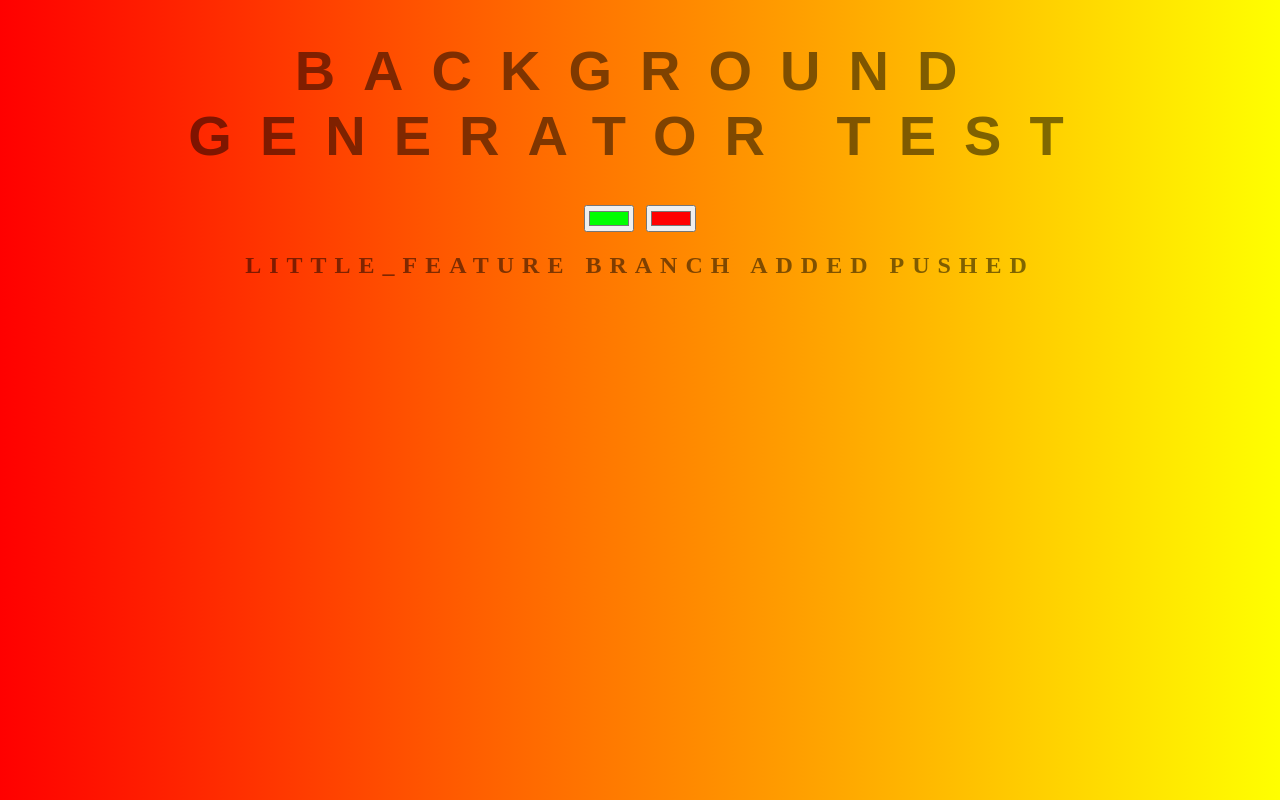
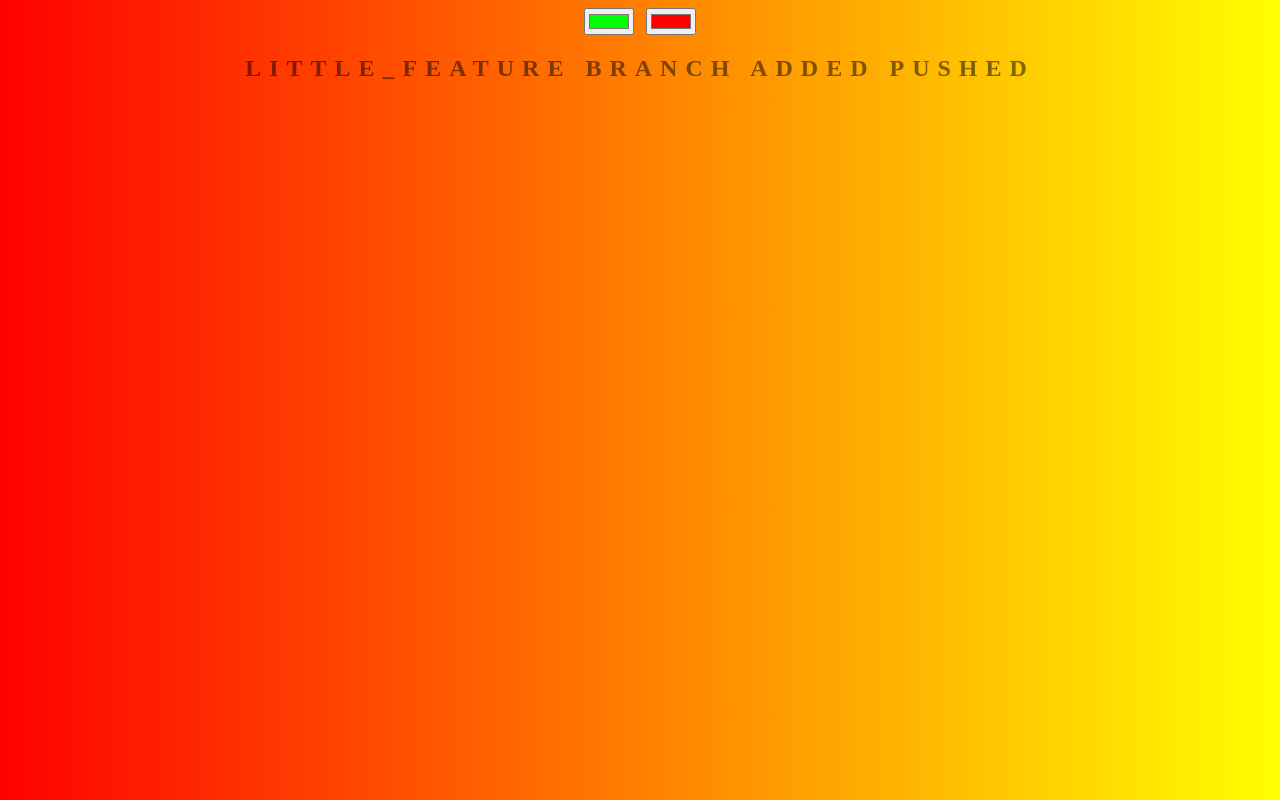
Before and after one commit to JeDesi/background-generator, a plain HTML site: page index.html in a window 1280 px wide. Drawn offline with Linux system fonts and the light colour scheme.

Commit message:
check-check

```diff
--- a/index.html
+++ b/index.html
@@ -5,7 +5,6 @@
 	<link rel="stylesheet" type="text/css" href="style.css">
 </head>
 <body id="gradient">
-	<h1>Background Generator TEST</h1>
 	<input class="color1" type="color" name="color1" value="#00ff00">
 	<input class="color2" type="color" name="color2" value="#ff0000">
 	<h2>LITTLE_FEATURE branch added pushed</h2>
```
